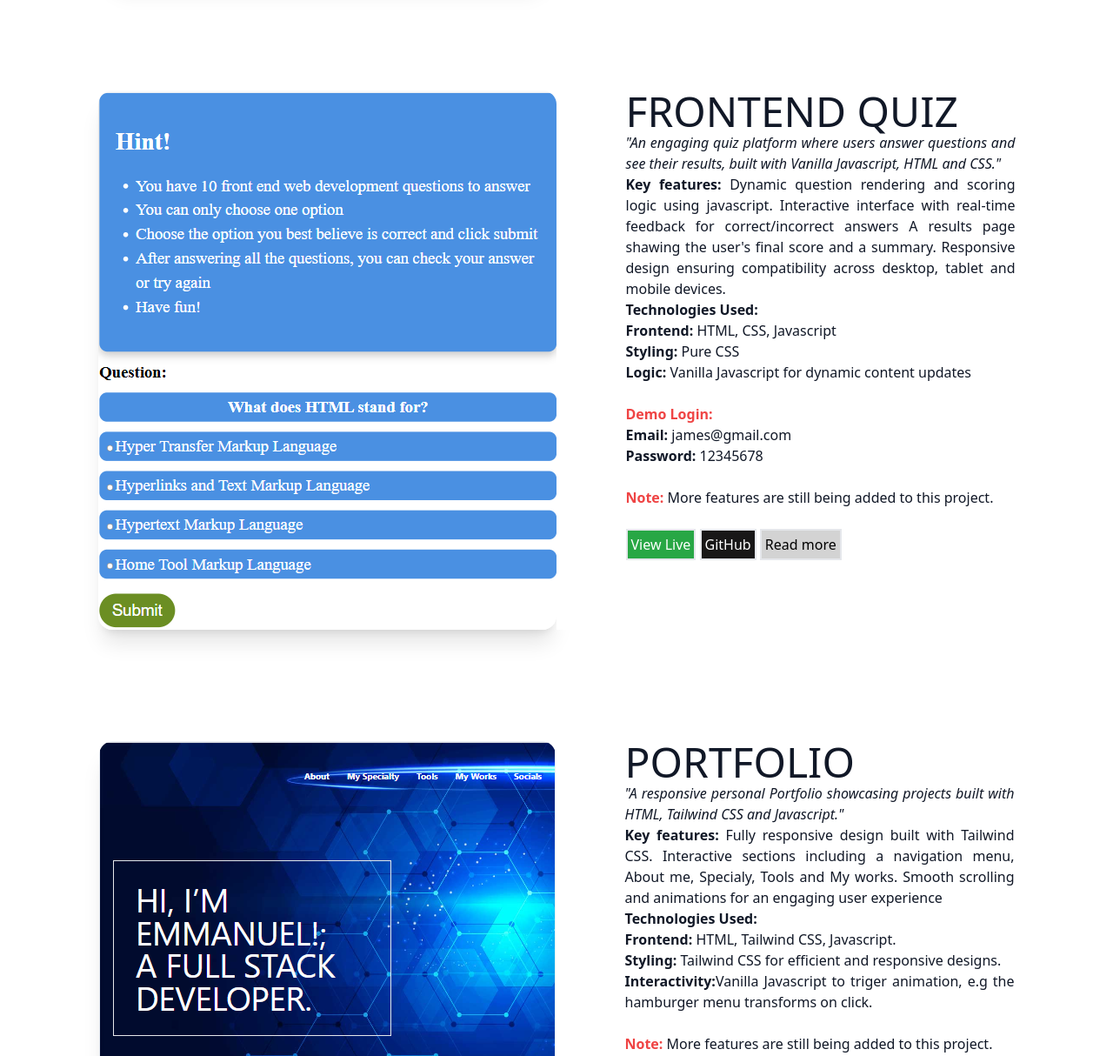
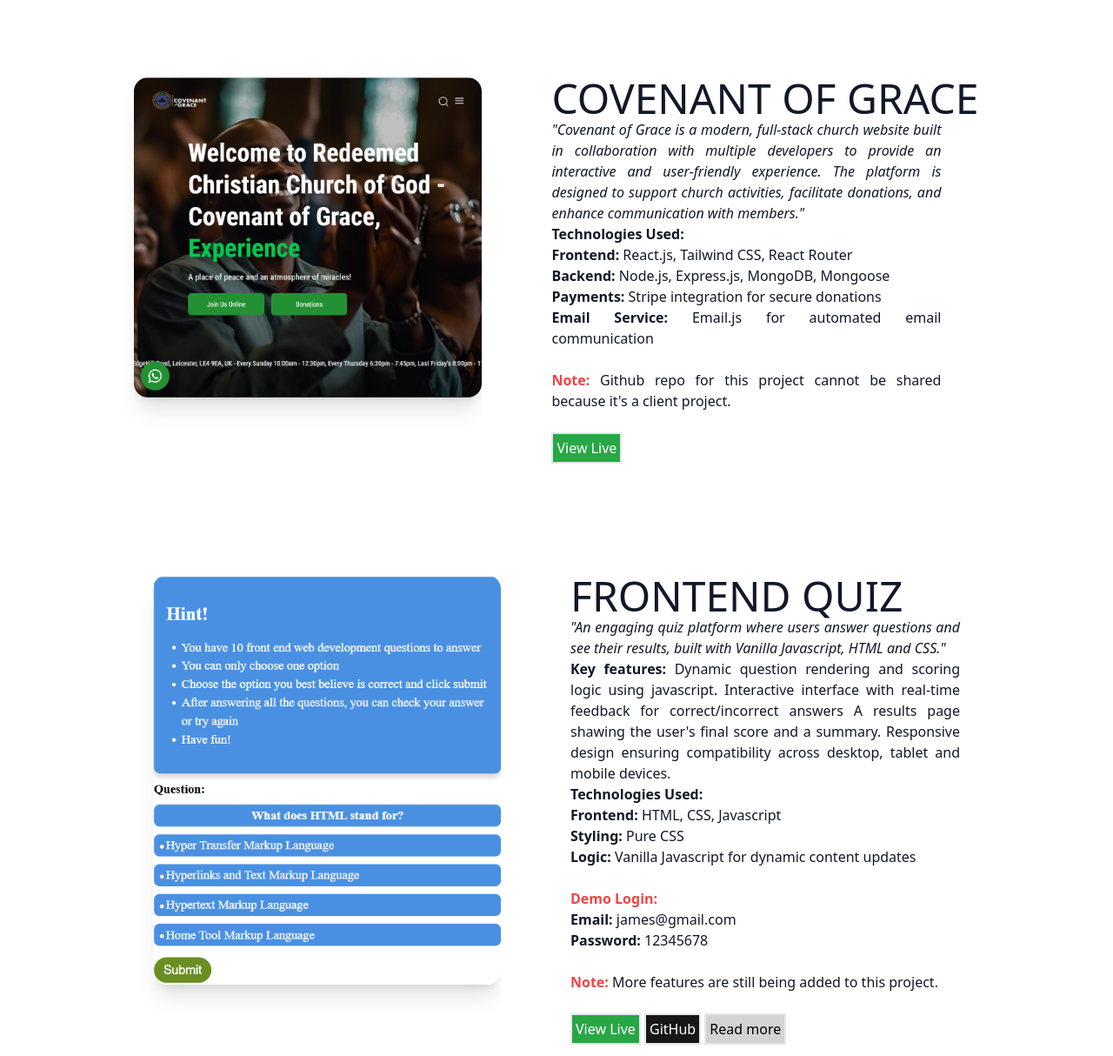
Before and after one commit to A-O-Emmanuel/portfolio-v2, a website: page index.html in a window 1280 px wide. Shown: the part 3120-4334 px from the top of the page at 87% size. Drawn offline with Linux system fonts and the light colour scheme; files whose address does not match are found by name; a web font is replaced by a local one.

Commit message:
edit index.html

```diff
--- a/index.html
+++ b/index.html
@@ -187,7 +187,7 @@
         </div>
         <div class=" container flex flex-col max-w-6xl mx-auto px-6 text-gray-900 md:text-center md:justify-center md:flex-row">
             <!--image-->
-            <div class="mt-10 md:mt-10">
+            <div class="mt-10 md:mt-10 h-[400px] w-[400px]">
             <img src="./images/careerhunt.png" class="rounded-2xl shadow-xl" alt="careerhunt">
             </div>
             <!--Text container-->
@@ -220,9 +220,40 @@
             </div>
         </div>
 
+
         <div class="container flex flex-col max-w-6xl mx-auto px-6 text-gray-900 md:text-center md:justify-center md:flex-row">
             <!--image-->
-            <div class="mt-32 md:mt-32">
+            <div class="mt-32 md:mt-32 h-[400px] w-[400px]">
+                <img src="./images/covenant-of-grace.png" class="rounded-2xl shadow-xl" alt="">
+
+            </div>
+            <!--Text container-->
+            <div class="pr-0 bg-white mt-10 md:mt-32 md:pl-20">
+                <h2 class="max-w-lg font-sans text-4xl text-center text-gray-900 uppercase md:text-5xl md:mt-0 md:text-left">
+                   Covenant of Grace
+                </h2>
+                <p class="max-w-md text-center text-justify md:text-left md:text-justify">
+                    <i>"Covenant of Grace is a modern, full-stack church website built in collaboration
+                        with multiple developers to provide an interactive and user-friendly experience.
+                        The platform is designed to support church activities, facilitate donations,
+                         and enhance communication with members."
+                    </i><br />
+                    <b>Technologies Used:</b> <br />
+                    <b>Frontend:</b> React.js, Tailwind CSS, React Router<br />
+                    <b>Backend:</b> Node.js, Express.js, MongoDB, Mongoose <br />
+                    <b>Payments:</b> Stripe integration for secure donations <br />
+                    <b>Email Service:</b> Email.js for automated email communication <br />
+                    <br />
+                    <b class="text-red-500">Note:</b> Github repo for this project cannot be shared because it's a client project.
+                    <br /> <br />
+                    <button class="border-2 p-1 bg-[#28a745] text-white"><a href="https://trccgcog.org/">View Live</a></button>
+                </p>
+            </div>
+        </div>
+
+        <div class="container flex flex-col max-w-6xl mx-auto px-6 text-gray-900 md:text-center md:justify-center md:flex-row">
+            <!--image-->
+            <div class="mt-32 md:mt-32 h-[400px] w-[400px]">
                 <img src="./images//quiz.png" class="rounded-2xl shadow-xl" alt="">
 
             </div>
@@ -259,7 +290,7 @@
 
         <div class=" container flex flex-col max-w-6xl mx-auto px-6 text-gray-900 md:text-center md:justify-center md:flex-row">
             <!--image-->
-            <div class="mt-32 md:mt-32">
+            <div class="mt-32 md:mt-32 h-[400px] w-[400px]">
                 <img src="./images/portfolio.png" class="rounded-2xl shadow-xl" alt="">
 
             </div>
@@ -291,7 +322,7 @@
 
         <div class="container flex flex-col max-w-6xl mb-32 mx-auto px-6 text-gray-900 md:mb-32 md:text-center md:justify-center md:flex-row">
             <!--image-->
-            <div class="mt-32 md:mt-32">
+            <div class="mt-32 md:mt-32 h-[400px] w-[400px]">
             <img src="./images//school.png" class="rounded-2xl shadow-xl" alt="">
             </div>
             <!--Text container-->
```
Also changed, not shown: css/style.css, images/covenant-of-grace.png (added).
